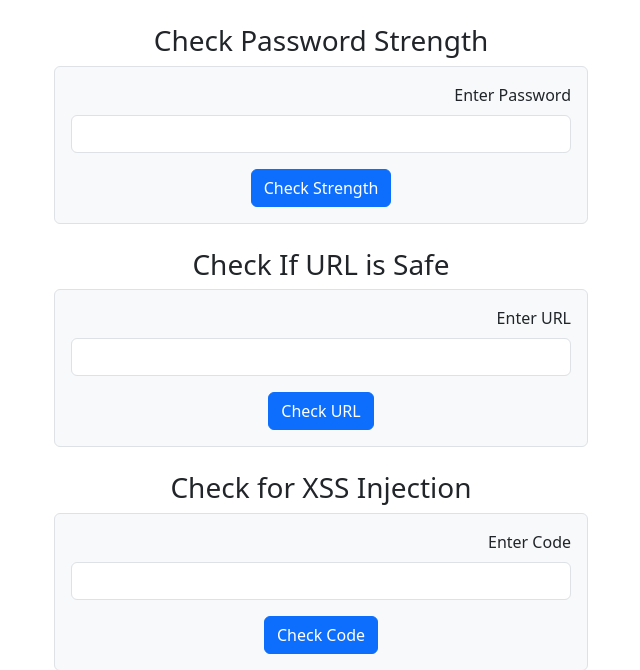
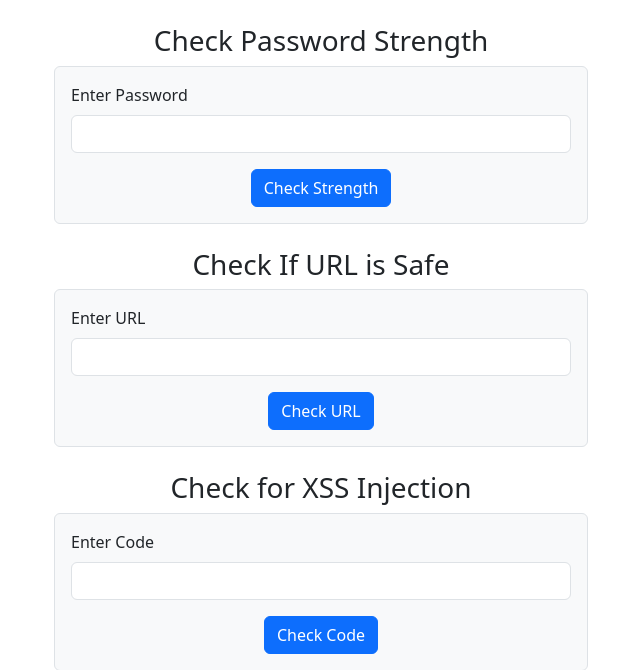
Before and after one commit to rigmaumesh34/Cybernlpsuites, a Django app: page /ure in a window 1280 px wide. Shown: the part 44-714 px from the top of the page, without its empty margins (319-959 px from the left). Run offline with Django 5.2, Linux system fonts and the light colour scheme; parts of the project's set-up code (start-up, migrations or seed data) failed here and were passed over.

Commit message:
UI corrected

```diff
--- a/myapp/templates/form1.html
+++ b/myapp/templates/form1.html
@@ -17,8 +17,7 @@
 
 <!-- Form Sections -->
 
-{{url}}
-{{code}}
+
 <div class="container mt-4">
   <div class="row justify-content-center">
     <div class="col-md-6">
@@ -26,9 +25,9 @@
       <h3 class="text-center">Check Password Strength</h3>
       <form action="{% url 'password' %}" method="POST" class="p-3 border rounded bg-light">
         {% csrf_token %}
-        <div class="mb-3" style="text-align:start">
-          <label for="password" class="form-label">Enter Password</label>
-          <input type="password" class="form-control text-end" id="password" name="password" required>
+        <div class="mb-3" dir="ltr">
+          <label for="password" class="form-label" style="text-align: left;">Enter Password</label>
+          <input type="password" class="form-control" id="password" name="password" style="text-align: left;" required>
         </div>
         {% if strength %}
         <p><strong>Password :  {{password}}</strong>
@@ -54,9 +53,9 @@
       <h3 class="text-center">Check If URL is Safe</h3>
       <form action="{% url 'ure' %}" method="POST" class="p-3 border rounded bg-light">
         {% csrf_token %}
-        <div class="mb-3">
-          <label for="url" class="form-label">Enter URL</label>
-          <input type="text" class="form-control text-end" id="url" name="url" required>
+        <div class="mb-3" dir="ltr">
+          <label for="url" class="form-label" style="text-align:left;">Enter URL</label>
+          <input type="text" class="form-control" id="url" name="url" required>
         </div>
         {% if url_label %}
 
@@ -82,9 +81,9 @@
       <h3 class="text-center">Check for XSS Injection</h3>
       <form action="{% url 'XSS' %}" method="POST" class="p-3 border rounded bg-light">
         {% csrf_token %}
-        <div class="mb-3">
-            <label for="code" class="form-label" style="text-align: left;">Enter Code</label>
-            <input type="text" class="form-control text-end" id="code" name="code" required>
+        <div class="mb-3" dir="ltr">
+            <label for="code" class="form-label" style="text-align:left;">Enter Code</label>
+            <input type="text" class="form-control" id="code" name="code" required>
 
         </div>
         {% if prediction%}
```
